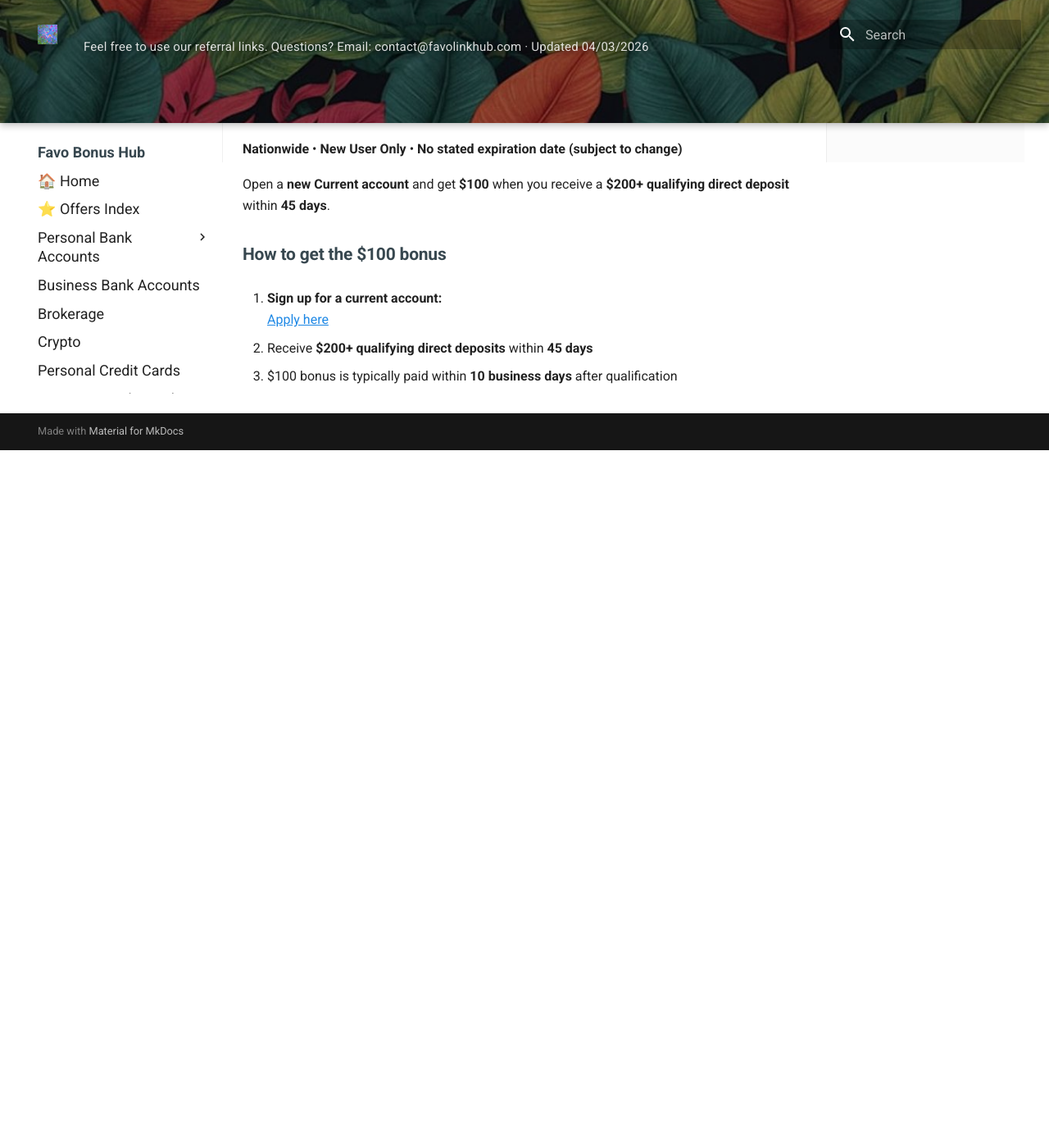
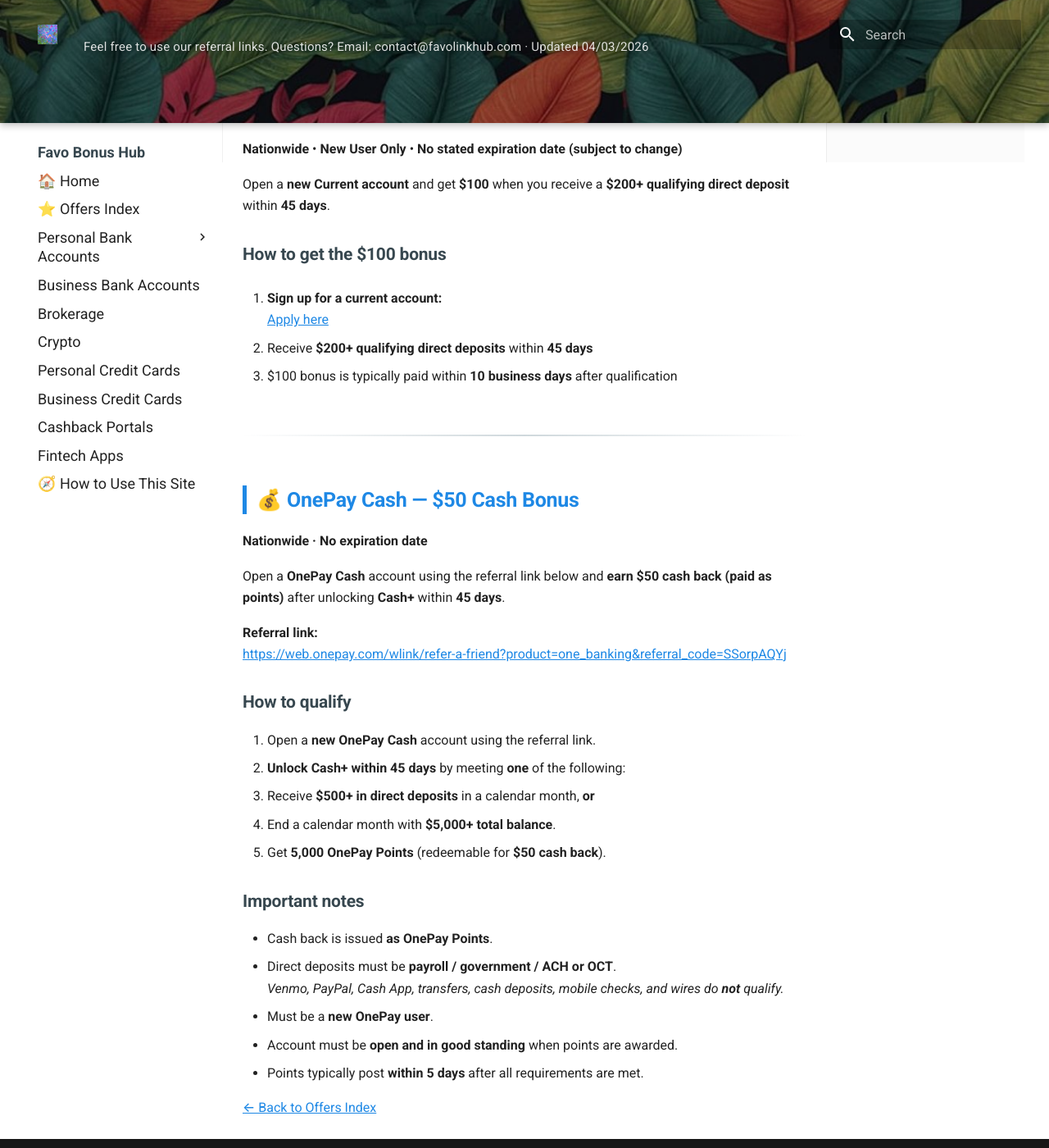
Before and after one commit to whispersofzephyr/favolinkhub-site, an MkDocs documentation site: the page built from docs/_archive/personal-bank-expired.md, in a window 1280 px wide and 1400 px high, scrolled down 5596 px. Shown: the whole window at 82% size. Built offline with MkDocs 1.6.1 and Material for MkDocs 9.7.7, drawn with Linux system fonts in a browser that asks for light colours; before the commit the page ends 6145 px from its top, so only the background shows below that.

Commit message:
Update personal-bank-expired.md with OnePay Cash info
Added details about OnePay Cash account and cash bonus qualifications.

```diff
--- a/docs/_archive/personal-bank-expired.md
+++ b/docs/_archive/personal-bank-expired.md
@@ -175,3 +175,31 @@ Open a **new Current account** and get **$100** when you receive a **$200+ quali
 2. Receive **$200+ qualifying direct deposits** within **45 days**
 
 3. $100 bonus is typically paid within **10 business days** after qualification
+
+---
+
+   <a id="onepay-cash"></a>
+## 💰 OnePay Cash — $50 Cash Bonus
+**Nationwide · No expiration date**
+
+Open a **OnePay Cash** account using the referral link below and **earn $50 cash back (paid as points)** after unlocking **Cash+** within **45 days**.
+
+**Referral link:**
+[https://web.onepay.com/wlink/refer-a-friend?product=one_banking&referral_code=SSorpAQYj](https://web.onepay.com/wlink/refer-a-friend?product=one_banking&referral_code=SSorpAQYj)
+
+### How to qualify
+1. Open a **new OnePay Cash** account using the referral link.
+2. **Unlock Cash+ within 45 days** by meeting **one** of the following:
+   - Receive **$500+ in direct deposits** in a calendar month, **or**
+   - End a calendar month with **$5,000+ total balance**.
+3. Get **5,000 OnePay Points** (redeemable for **$50 cash back**).
+
+### Important notes
+- Cash back is issued **as OnePay Points**.
+- Direct deposits must be **payroll / government / ACH or OCT**.
+  *Venmo, PayPal, Cash App, transfers, cash deposits, mobile checks, and wires do **not** qualify.*
+- Must be a **new OnePay user**.
+- Account must be **open and in good standing** when points are awarded.
+- Points typically post **within 5 days** after all requirements are met.
+
+--8<-- "snippets/back-to-list.md"
```
